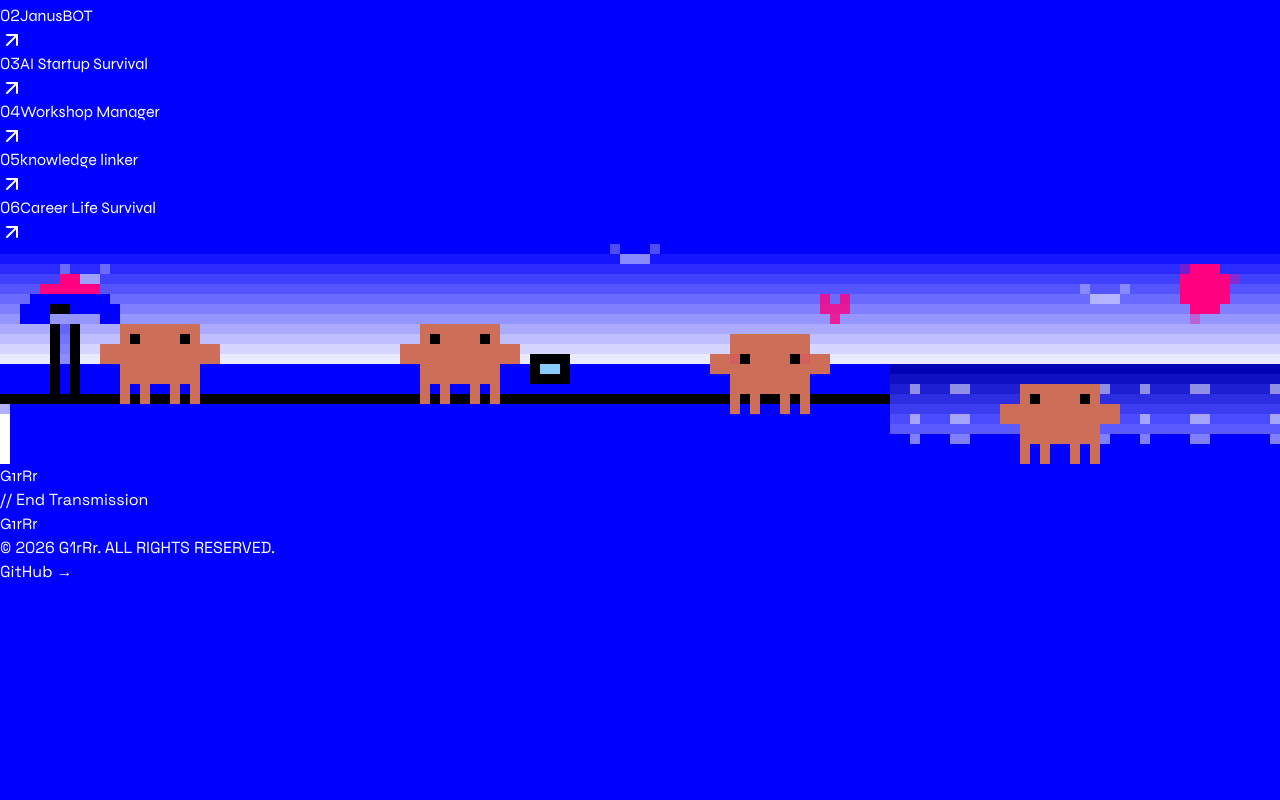
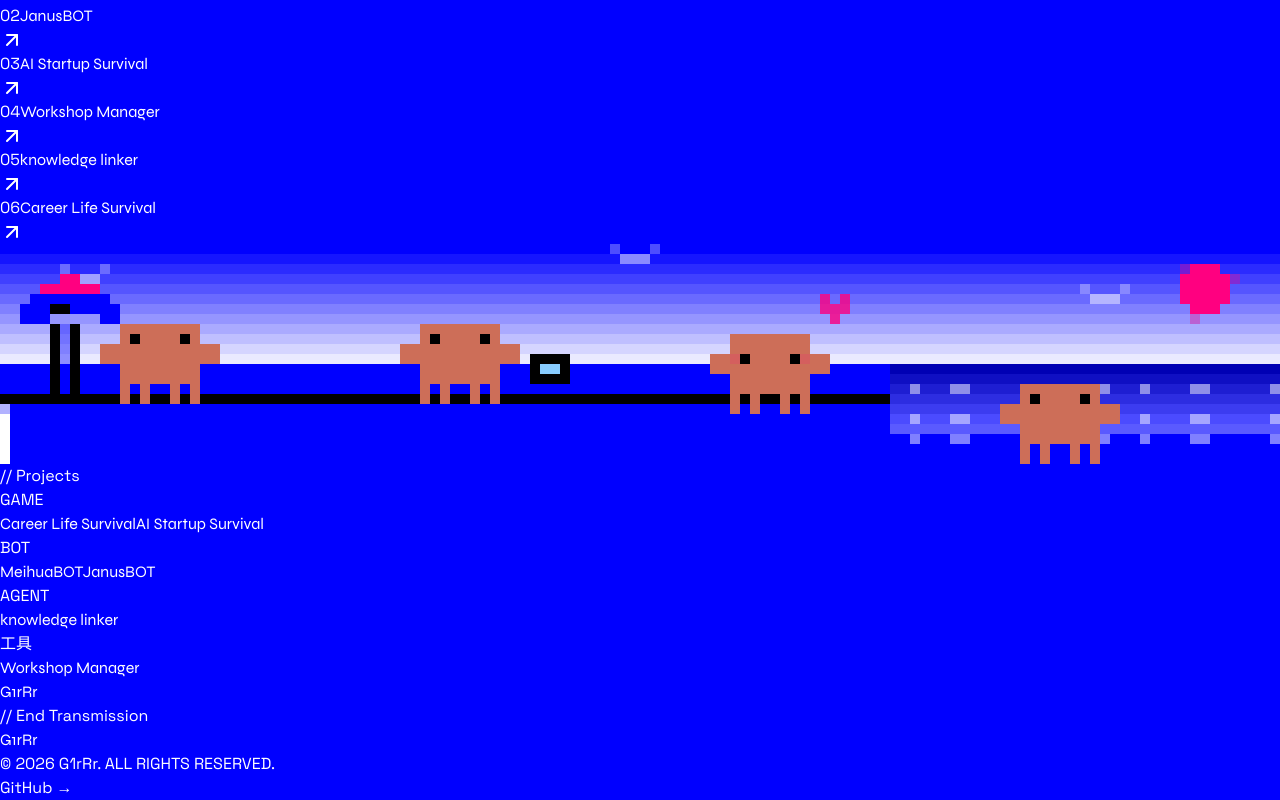
Before and after one commit to G1rRr/g1rrr.github.io, a React (Vite) app: page / in a window 1280 px wide. Shown: the part 414-1214 px from the top of the page. Before the commit the page ends 998 px from the top, so only its background shows below. Built offline with nearby package versions, Linux system fonts and the light colour scheme; the HTML template or start-up script is replaced by a standard one.

Commit message:
新增项目分类展示区 GAME/BOT/AGENT/工具

```diff
--- a/src/App.tsx
+++ b/src/App.tsx
@@ -707,6 +707,51 @@ const About = () => {
   );
 };
 
+// --- 项目分类展示 ---
+const Showcase = () => {
+  const cats = [
+    { label: 'GAME', items: ['Career Life Survival', 'AI Startup Survival'], links: ['/career-life.html', '/startup-survival.html'] },
+    { label: 'BOT', items: ['MeihuaBOT', 'JanusBOT'], links: ['/meihua.html', '/janus.html'] },
+    { label: 'AGENT', items: ['knowledge linker'], links: ['/knowledge-linker.html'] },
+    { label: '工具', items: ['Workshop Manager'], links: ['/workshop.html'] },
+  ];
+
+  return (
+    <section className="bg-[#0000FF] py-20 md:py-28 px-6 relative z-10">
+      <div className="max-w-5xl mx-auto">
+        <Reveal>
+          <div className="mb-12 border-b border-white/20 pb-6">
+            <p className="font-mono text-[#FF0080] text-xs tracking-[0.3em] uppercase mb-2">// Projects</p>
+          </div>
+        </Reveal>
+
+        <div className="grid grid-cols-2 md:grid-cols-4 gap-4 md:gap-8">
+          {cats.map((cat, i) => (
+            <Reveal key={i} delay={i * 100}>
+              <div className="border-2 border-white/20 p-5 md:p-6 hover:border-[#FF0080] transition-all duration-300 group h-full flex flex-col">
+                <span className="font-mono text-[#FF0080] text-[10px] tracking-[0.3em] uppercase mb-4 block">
+                  {cat.label}
+                </span>
+                <div className="flex-1 space-y-2">
+                  {cat.items.map((name, j) => (
+                    <a
+                      key={j}
+                      href={cat.links[j]}
+                      className="block font-syne font-bold text-lg md:text-xl uppercase text-white hover:text-[#FF0080] transition-colors duration-300 leading-tight"
+                    >
+                      {name}
+                    </a>
+                  ))}
+                </div>
+              </div>
+            </Reveal>
+          ))}
+        </div>
+      </div>
+    </section>
+  );
+};
+
 // --- Footer：G1rRr 收束 ---
 const Footer = () => {
   return (
@@ -1030,7 +1075,8 @@ export default function App() {
       <div className="drop-in" style={{ animationDelay: '0s' }}><Hero /></div>
       <div className="drop-in" style={{ animationDelay: '0.12s' }}><About /></div>
       <div className="drop-in" style={{ animationDelay: '0.22s' }}><CrabWalker /></div>
-      <div className="drop-in" style={{ animationDelay: '0.32s' }}><Footer /></div>
+      <div className="drop-in" style={{ animationDelay: '0.28s' }}><Showcase /></div>
+      <div className="drop-in" style={{ animationDelay: '0.38s' }}><Footer /></div>
     </div>
   );
 }
```
